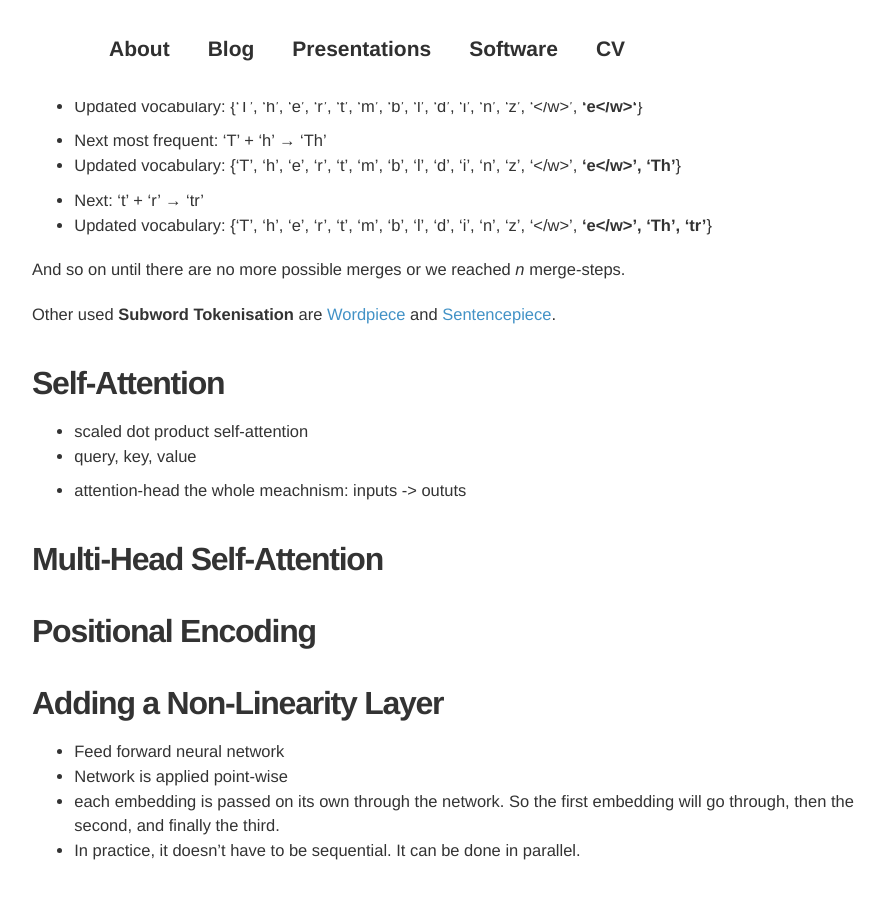
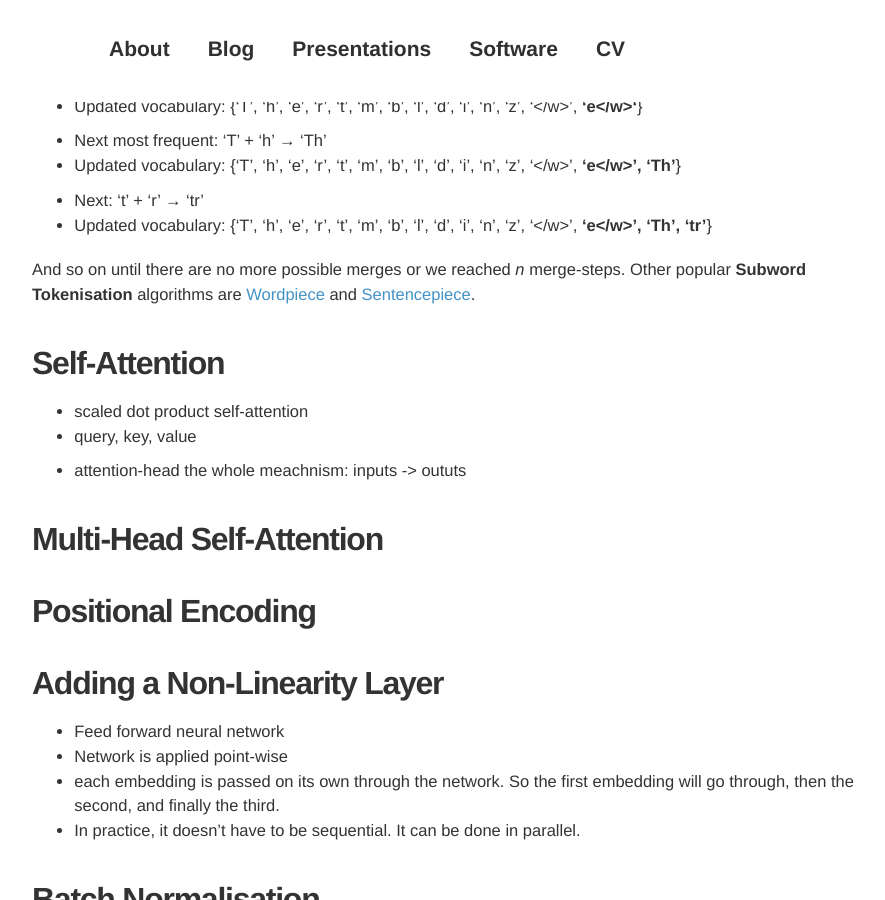
Before and after one commit to davidsbatista/davidsbatista.net, a Jekyll site: the page built from _posts/2024-02-29-Transformer.md, in a window 1280 px wide and 900 px high, scrolled down 1996 px. Shown: the whole window, without its empty margins (195-1080 px from the left). Built offline with Jekyll 4.4.1, drawn with Linux system fonts in a browser that asks for light colours; nearby versions of some CDN libraries; comment, search, counter and statistics services are not loaded.

Commit message:
wip: tokenisation

```diff
--- a/_posts/2024-02-29-Transformer.md
+++ b/_posts/2024-02-29-Transformer.md
@@ -80,9 +80,7 @@ Merge steps:
 - Next: 't' + 'r' → 'tr'
 - Updated vocabulary: {'T', 'h', 'e', 'r', 't', 'm', 'b', 'l', 'd', 'i', 'n', 'z', '</w>', __'e</w>', 'Th', 'tr'__}
 
-And so on until there are no more possible merges or we reached _n_ merge-steps.
-
-Other used __Subword Tokenisation__ are [Wordpiece](https://paperswithcode.com/method/wordpiece) and [Sentencepiece](https://aclanthology.org/D18-2012/).
+And so on until there are no more possible merges or we reached _n_ merge-steps. Other popular __Subword Tokenisation__ algorithms are [Wordpiece](https://paperswithcode.com/method/wordpiece) and [Sentencepiece](https://aclanthology.org/D18-2012/).
 
 
 
```
